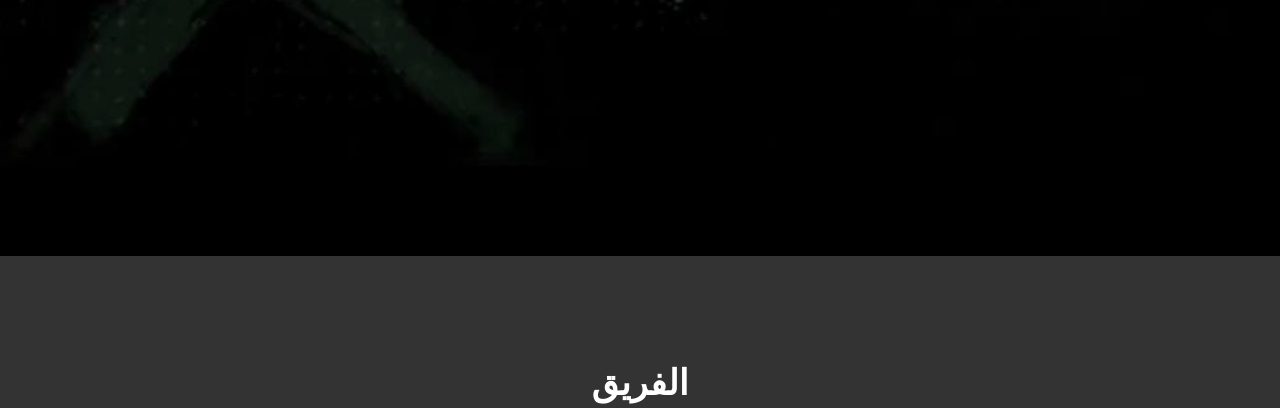
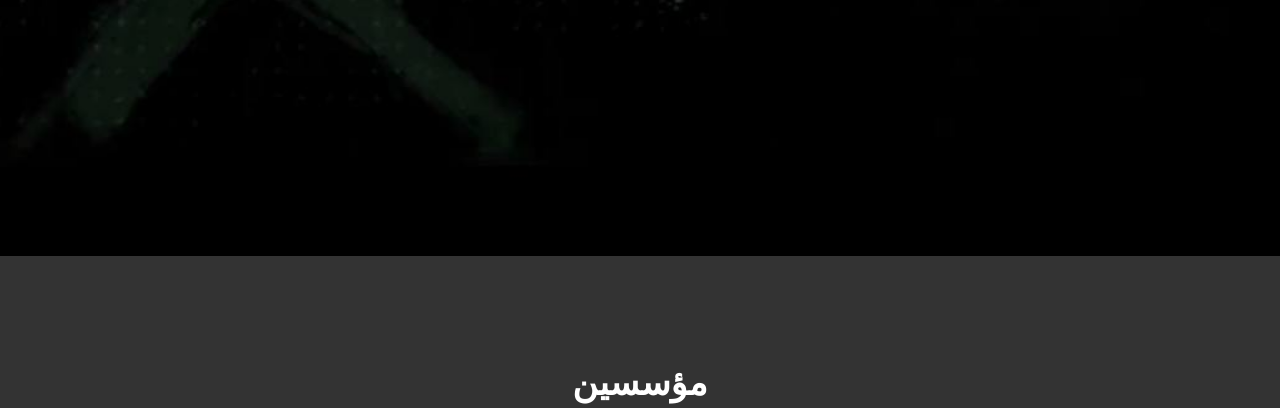
Before and after one commit to blacky765/gf-e-sport, a plain HTML site: page index.html in a window 1280 px wide. Shown: the part 544-952 px from the top of the page. Drawn offline with Linux system fonts and the light colour scheme.

Commit message:
Update index.html

```diff
--- a/index.html
+++ b/index.html
@@ -34,7 +34,7 @@
 </section>
 
     <section class="projects_team" id="projects_team">
-        <h2 class="title">الفريق</h2>
+        <h2 class="title">مؤسسين</h2>
         <div class="content">
             <div class="project-card">
                 <div class="project-image">
```
